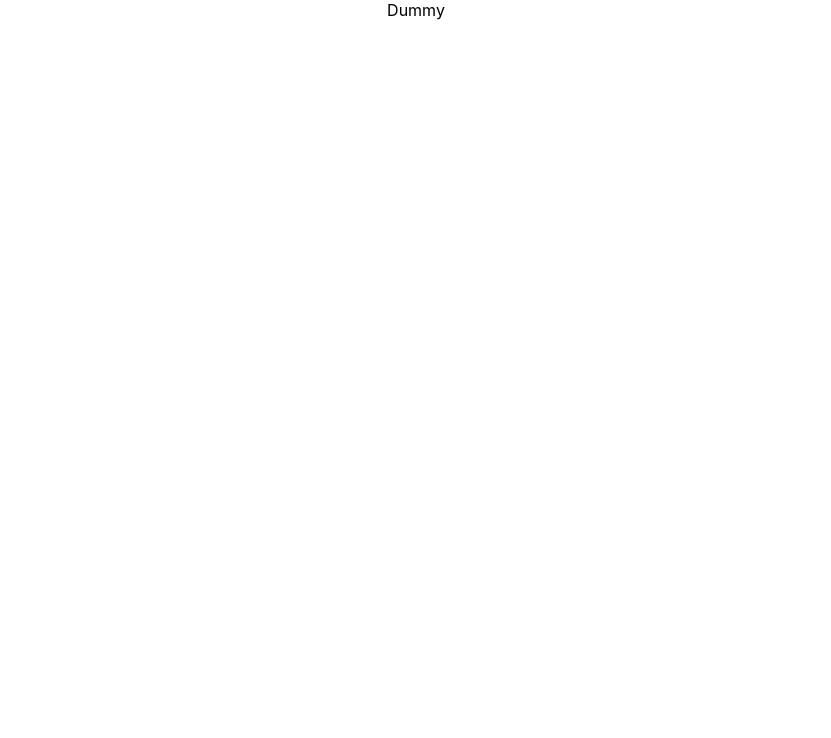
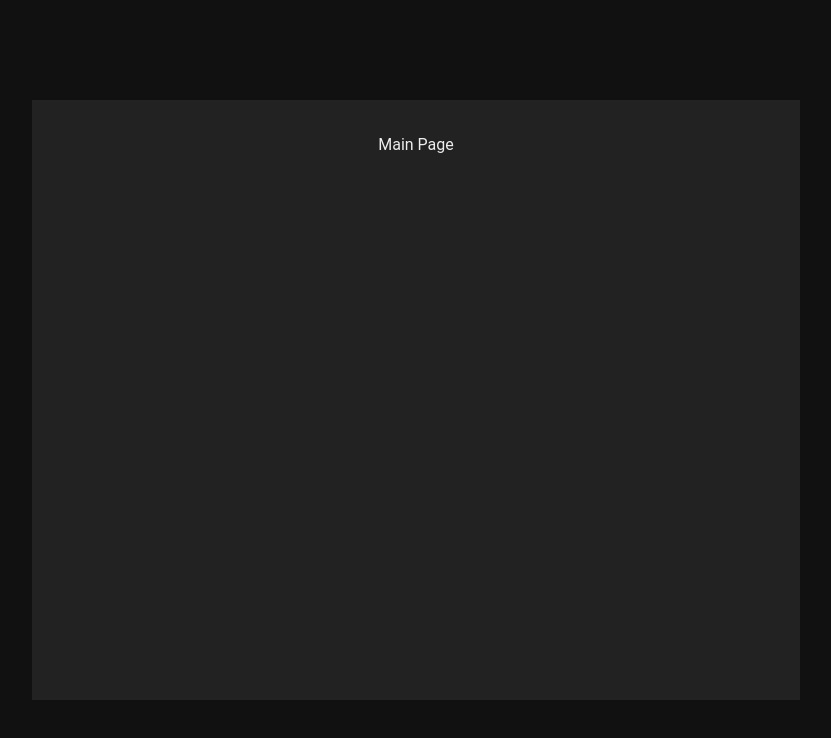
Before and after one commit to XOP/awesome-tally, a React (Create React App) app: page / in a window 1280 px wide. Shown: the top 738 px of the page, without its empty margins (224-1055 px from the left). Built offline with nearby package versions, Linux system fonts and the light colour scheme.

Commit message:
scaffolding and routing

```diff
--- a/public/index.html
+++ b/public/index.html
@@ -7,7 +7,7 @@
     <meta name="theme-color" content="#000000" />
     <meta
       name="description"
-      content="Web site created using create-react-app"
+      content="Awesome Tally App"
     />
     <link rel="apple-touch-icon" href="%PUBLIC_URL%/logo192.png" />
     <link rel="manifest" href="%PUBLIC_URL%/manifest.json" />
--- a/src/App.js
+++ b/src/App.js
@@ -1,10 +1,16 @@
-import './App.css';
+import { BrowserRouter } from "react-router-dom";
+
+import AppRouter from "./routes/AppRouter";
+
+import styles from "./App.module.css";
 
 function App() {
   return (
-    <div className="App">
-      Dummy
-    </div>
+    <BrowserRouter>
+      <div className={styles.root}>
+        <AppRouter />
+      </div>
+    </BrowserRouter>
   );
 }
 
--- a/src/App.css
+++ b/src/App.module.css
@@ -1,3 +1,3 @@
-.App {
+.root {
   text-align: center;
 }
--- a/src/index.css
+++ b/src/index.css
@@ -1,8 +1,51 @@
+* {
+  box-sizing: border-box;
+}
+
+html {
+  height: 100%;
+
+  font-size: 16px;
+}
+
 body {
+  display: flex;
+  flex-direction: column;
+  justify-content: center;
+  align-items: center;
+
   margin: 0;
-  font-family: -apple-system, BlinkMacSystemFont, 'Segoe UI', 'Roboto', 'Oxygen',
-    'Ubuntu', 'Cantarell', 'Fira Sans', 'Droid Sans', 'Helvetica Neue',
-    sans-serif;
+  min-height: 100%;
+
+  font-family: "Roboto", "Oxygen", "Ubuntu", "Cantarell", "Fira Sans",
+    "Droid Sans", "Helvetica Neue", sans-serif;
+  font-size: var(--font-size-n);
+  line-height: 1.6;
   -webkit-font-smoothing: antialiased;
   -moz-osx-font-smoothing: grayscale;
+
+  background: #111;
 }
+
+#root {
+  display: flex;
+  flex: 1 1 auto;
+  flex-direction: column;
+
+  height: 100vh;
+  padding: var(--space-two);
+
+  background: #222;
+  color: #ededed;
+}
+
+@media screen and (min-width: 1000px) {
+  #root {
+    width: 60vw;
+    height: 80vh;
+    max-height: 75vh;
+
+    min-width: 70px;
+    max-width: 1000px;
+  }
+}
--- /dev/null
+++ b/src/pages/main-page.js
@@ -0,0 +1,11 @@
+// import { Route, Link } from "react-router-dom";
+
+const MainPage = () => {
+  return (
+    <div>
+      Main Page
+    </div>
+  );
+};
+
+export default MainPage;
--- /dev/null
+++ b/src/pages/tally-page.js
@@ -0,0 +1,5 @@
+const TallyPage = () => {
+  return <div>Add new Tally</div>;
+};
+
+export default TallyPage;
--- /dev/null
+++ b/src/routes/AppRouter.js
@@ -0,0 +1,21 @@
+import { Route, Switch } from "react-router-dom";
+import { publicRoutes } from "./routes";
+
+const AppRouter = () => {
+  return (
+    <Switch>
+      {publicRoutes.map((route) => (
+        <Route
+          key={route.path}
+          path={route.path}
+          exact={route.exact}
+          render={(props) => (
+            <route.component {...props} routes={route.routes || []} />
+          )}
+        />
+      ))}
+    </Switch>
+  );
+};
+
+export default AppRouter;
--- /dev/null
+++ b/src/routes/routes.js
@@ -0,0 +1,24 @@
+import MainPage from "../pages/main-page";
+import TallyPage from "../pages/tally-page";
+
+const routeNames = {
+  'MAIN': '/',
+  'TALLY': '/tally',
+}
+
+const publicRoutes = [
+  {
+    path: routeNames.MAIN,
+    exact: true,
+    component: MainPage
+  },
+  {
+    path: routeNames.TALLY,
+    exact: true,
+    component: TallyPage
+  }
+];
+
+const privateRoutes = [];
+
+export { publicRoutes, privateRoutes, routeNames };
--- /dev/null
+++ b/src/theme/theme.css
@@ -0,0 +1,18 @@
+:root {
+    --space-eighth: 0.125rem;
+    --space-quarter: 0.25rem;
+    --space-half: 0.5rem;
+    --space-three-quarters: 0.75rem;
+    --space-one: 1rem;
+    --space-two: 2rem;
+    --space-three: 3rem;
+    --space-four: 4rem;
+
+    --font-size-s: 0.7rem;
+    --font-size-m: 0.85rem;
+    --font-size-n: 1rem;
+    --font-size-l: 1.15rem;
+    --font-size-xl: 1.25rem;
+    --font-size-2xl: 1.4rem;
+    --font-size-3xl: 1.8rem;
+  }
```
Also changed, not shown: package.json (+8 -2 lines), src/index.js (+9 -5 lines), 1 other file (tests, documents, lock files or other folders).
